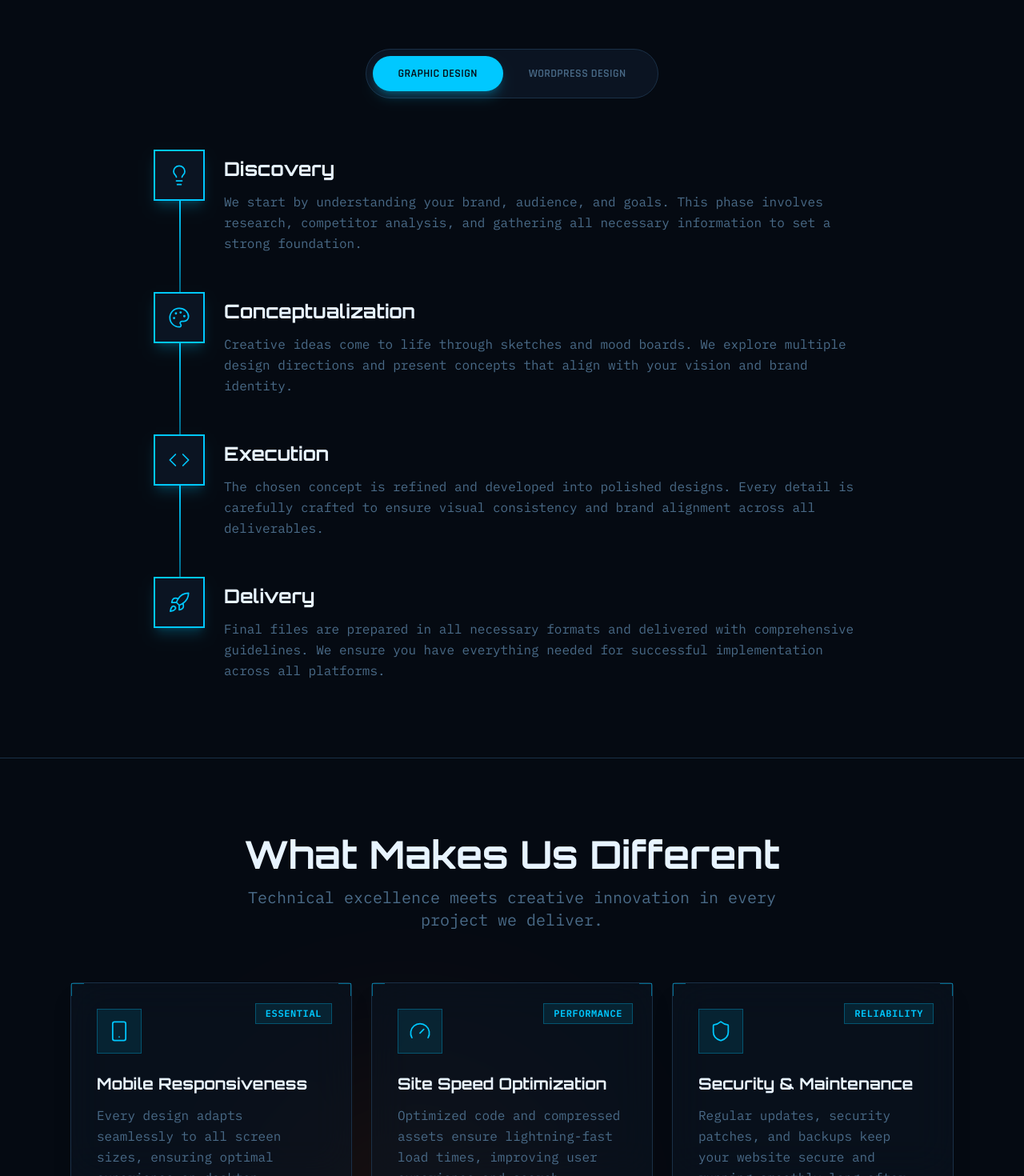
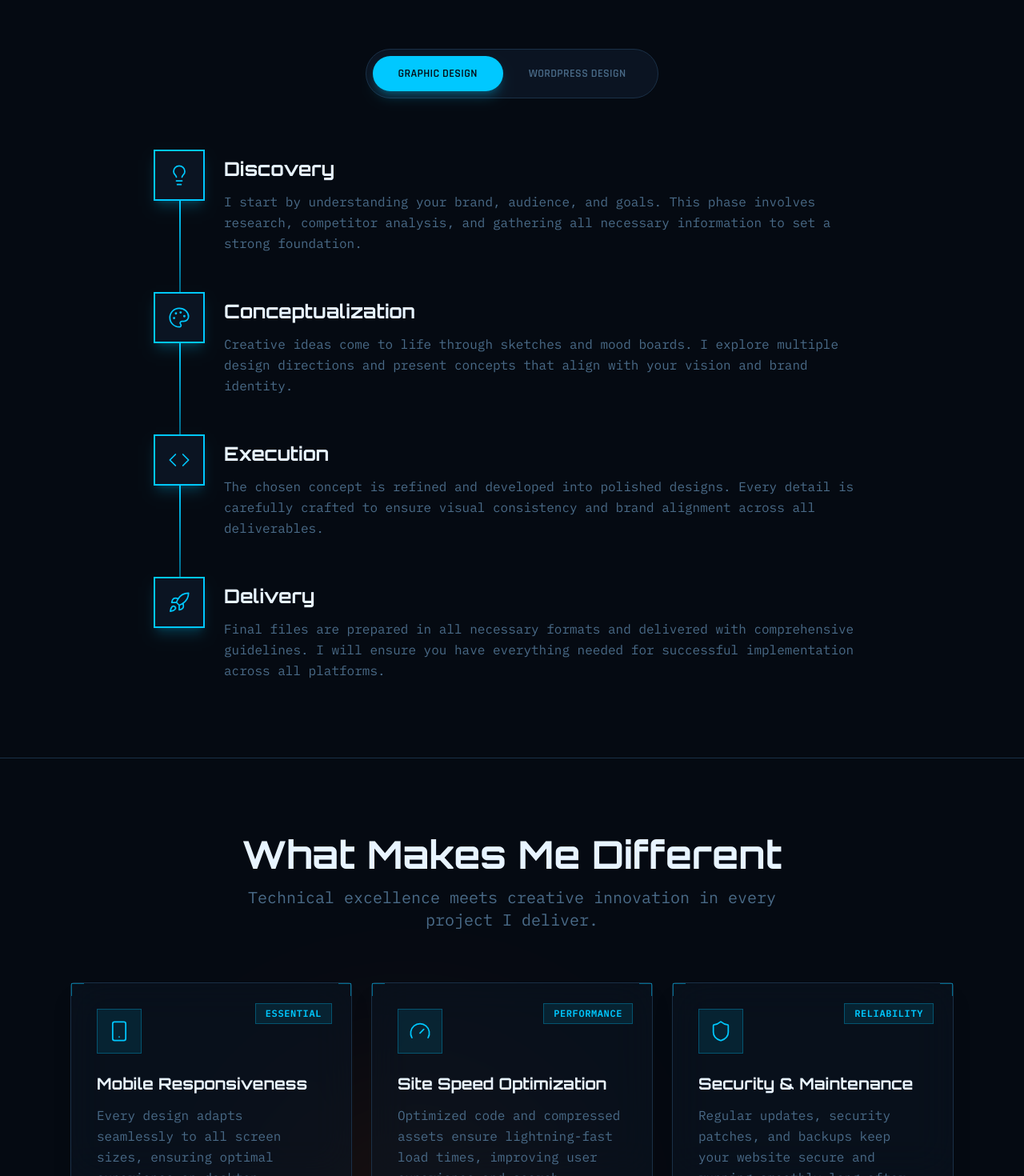
Before and after one commit to arfinrabbi/portfolio, a React (Vite) app: page /process in a window 1280 px wide. Shown: the part 579-2049 px from the top of the page at 80% size. Built offline with nearby package versions, Linux system fonts and the light colour scheme.

Commit message:
Update DesignProcess.tsx

```diff
--- a/src/app/pages/DesignProcess.tsx
+++ b/src/app/pages/DesignProcess.tsx
@@ -8,12 +8,12 @@ const graphicDesignSteps = [
   {
     title: 'Discovery',
     icon: Lightbulb,
-    description: 'We start by understanding your brand, audience, and goals. This phase involves research, competitor analysis, and gathering all necessary information to set a strong foundation.',
+    description: 'I start by understanding your brand, audience, and goals. This phase involves research, competitor analysis, and gathering all necessary information to set a strong foundation.',
   },
   {
     title: 'Conceptualization',
     icon: Palette,
-    description: 'Creative ideas come to life through sketches and mood boards. We explore multiple design directions and present concepts that align with your vision and brand identity.',
+    description: 'Creative ideas come to life through sketches and mood boards. I explore multiple design directions and present concepts that align with your vision and brand identity.',
   },
   {
     title: 'Execution',
@@ -23,7 +23,7 @@ const graphicDesignSteps = [
   {
     title: 'Delivery',
     icon: Rocket,
-    description: 'Final files are prepared in all necessary formats and delivered with comprehensive guidelines. We ensure you have everything needed for successful implementation across all platforms.',
+    description: 'Final files are prepared in all necessary formats and delivered with comprehensive guidelines. I will ensure you have everything needed for successful implementation across all platforms.',
   },
 ];
 
@@ -31,7 +31,7 @@ const webDevelopmentSteps = [
   {
     title: 'Strategy & Wireframing',
     icon: FileText,
-    description: 'We map out the site structure, user flows, and create wireframes. This blueprint ensures all stakeholders are aligned on functionality and user experience before design begins.',
+    description: 'I map out the site structure, user flows, and create wireframes. This blueprint ensures all stakeholders are aligned on functionality and user experience before design begins.',
   },
   {
     title: 'UI Design',
@@ -41,7 +41,7 @@ const webDevelopmentSteps = [
   {
     title: 'Development',
     icon: Code,
-    description: 'Clean, efficient code transforms designs into a fully functional WordPress website. We build with best practices, ensuring speed, security, and scalability from day one.',
+    description: 'Clean, efficient code transforms designs into a fully functional WordPress website. I build with best practices, ensuring speed, security, and scalability from day one.',
   },
   {
     title: 'QA & Optimization',
@@ -51,7 +51,7 @@ const webDevelopmentSteps = [
   {
     title: 'Launch',
     icon: Rocket,
-    description: 'Your website goes live with full documentation and training. We provide ongoing support to ensure a smooth transition and continued success as your business grows.',
+    description: 'Your website goes live with full documentation and training. I provide ongoing support to ensure a smooth transition and continued success as your business grows.',
   },
 ];
 
@@ -132,7 +132,7 @@ export function DesignProcess() {
             </motion.div>
 
             <h1 className="font-['Orbitron'] text-5xl md:text-7xl font-bold text-[#E8F4FF] leading-tight">
-              How We Bring<br />Ideas to Life.
+              How I Bring<br />Ideas to Life.
             </h1>
 
             <p className="font-['IBM_Plex_Mono'] text-xl text-[#4A6B88] max-w-3xl mx-auto leading-relaxed">
@@ -230,10 +230,10 @@ export function DesignProcess() {
             className="text-center mb-16"
           >
             <h2 className="font-['Orbitron'] text-4xl md:text-5xl font-bold text-[#E8F4FF] mb-4">
-              What Makes Us Different
+              What Makes Me Different
             </h2>
             <p className="font-['IBM_Plex_Mono'] text-xl text-[#4A6B88] max-w-2xl mx-auto">
-              Technical excellence meets creative innovation in every project we deliver.
+              Technical excellence meets creative innovation in every project I deliver.
             </p>
           </motion.div>
 
```
